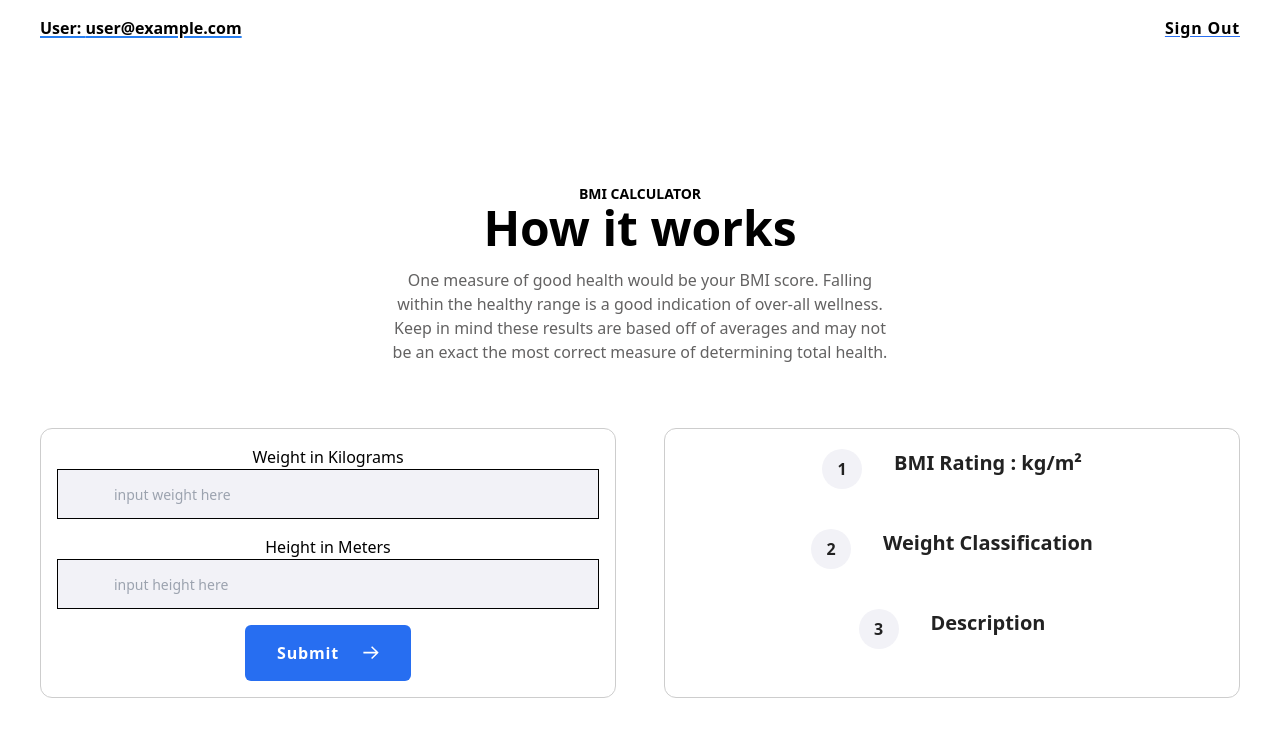
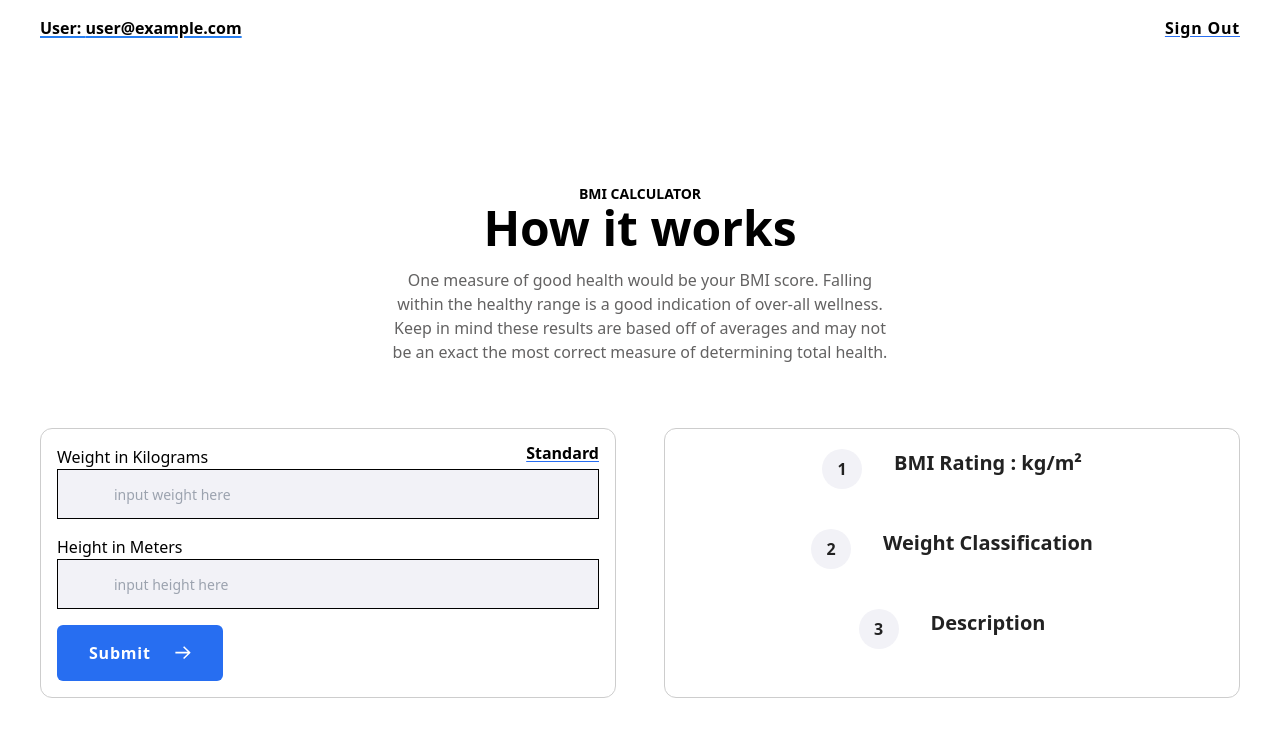
Before and after one commit to flor3z/onebetterbody, a React (Vite) app: page /account in a window 1280 px wide. Shown: the top 736 px of the page. Built offline with nearby package versions, Linux system fonts and the light colour scheme; no server answers; sample sign-in values are in the browser's storage.

Commit message:
calculation for metric conversion and UI change using button state switch

```diff
--- a/src/components/Account.jsx
+++ b/src/components/Account.jsx
@@ -7,6 +7,8 @@ function Account() {
   const [weight, setWeight] = useState('');
   const [height, setHeight] = useState('');
   const [result, setResult] = useState('');
+  const [inches, setInches] = useState('');
+  const [standardUnit, setStandardUnit] = useState(true);
   const [bmiInfo, setBmiInfo] = useState({});
 
   const { user, logout } = UserAuth();
@@ -22,12 +24,33 @@ function Account() {
     }
   };
 
+  const handleUnitSwitch = () => {
+    setStandardUnit(!standardUnit);
+  };
+
   const handleSubmitResult = (e) => {
     e.preventDefault();
+    if (standardUnit) {
       const heightSquared = height * height;
       setResult(weight / heightSquared);
       setHeight('');
       setWeight('');
+    } else {
+      const kilosIntoPounds = weight / 2.205;
+      const heightIntoMeters = height * 0.3048;
+      const heightTotal = heightIntoMeters + inches * 0.0254;
+      const metricHeightSquard = heightTotal * heightTotal;
+      console.log(
+        kilosIntoPounds,
+        heightIntoMeters,
+        heightTotal,
+        metricHeightSquard
+      );
+      setResult(kilosIntoPounds / metricHeightSquard);
+      setHeight('');
+      setInches('');
+      setWeight('');
+    }
   };
 
   const bmiResults = [
@@ -99,13 +122,13 @@ function Account() {
   return (
     <section>
       <div className="flex justify-between">
-        <div className="py-4 text-black font-semibold pl-5 sm:pl-10 underline decoration-[#276ef1] hover:decoration-[#277ef1] hover:decoration-2  underline-offset-2 ">
+        <div className="py-4 text-black font-bold pl-5 sm:pl-10 underline decoration-[#276ef1] hover:decoration-[#277ef1] hover:decoration-2  underline-offset-2 ">
           User: {user && user.email}
         </div>
         <div className="flex justify-center items-center py-4 pr-5 sm:pr-10">
           <button
             onClick={handleLogOut}
-            className="flex text-black items-center justify-center text-center font-semibold  underline decoration-[#276ef1] hover:decoration-[#277ef1] hover:decoration-2  underline-offset-2"
+            className="flex text-black items-center justify-center text-center underline decoration-[#276ef1] hover:decoration-[#277ef1] hover:decoration-2  underline-offset-2"
           >
             <p className="font-bold tracking-wider ">Sign Out</p>
           </button>
@@ -179,10 +202,18 @@ function Account() {
             </div>
             {/* </div> */}
           </div>
-          <div className="block w-auto h-auto md:h-full md:w-full overflow-hidden [grid-area:1/1/2/2] lg:[grid-area:1/1/2/2] rounded-xl border border-solid border-[#cdcdcd]">
+          <div className="relative block w-auto h-auto md:h-full md:w-full overflow-hidden [grid-area:1/1/2/2] lg:[grid-area:1/1/2/2] rounded-xl border border-solid border-[#cdcdcd]">
+            <button
+              onClick={handleUnitSwitch}
+              className="absolute top-3 right-4 font-bold underline decoration-[#276ef1] hover:decoration-[#277ef1] hover:decoration-2  underline-offset-2"
+            >
+              {standardUnit ? <span>Standard</span> : <span>Metric</span>}
+            </button>
             <form onSubmit={handleSubmitResult}>
-              <div className="flex flex-col items-center p-4 text-left ">
-                <label>Weight in Kilograms</label>
+              <div className="flex flex-col items-start p-4">
+                <label>
+                  {standardUnit ? 'Weight in Kilograms' : 'Weight in Pounds'}
+                </label>
                 <input
                   className="mb-4 block h-9 w-full border border-black bg-[#f2f2f7] px-3 py-6 pl-14 text-sm text-[#333333]"
                   onChange={(e) => setWeight(e.target.value)}
@@ -192,7 +223,12 @@ function Account() {
                   placeholder="input weight here"
                   required
                 />
-                <label>Height in Meters</label>
+                <label>
+                  {standardUnit
+                    ? 'Height in Meters'
+                    : 'Height in Feet and Inches'}
+                </label>
+                {standardUnit ? (
                   <input
                     className=" mb-4 block h-9 w-full border border-black bg-[#f2f2f7] px-3 py-6 pl-14 text-sm text-[#333333]"
                     onChange={(e) => setHeight(e.target.value)}
@@ -202,6 +238,30 @@ function Account() {
                     placeholder="input height here"
                     required
                   />
+                ) : (
+                  <>
+                    <input
+                      className=" mb-4 block h-9 w-full border border-black bg-[#f2f2f7] px-3 py-6 pl-14 text-sm text-[#333333]"
+                      onChange={(e) => setHeight(e.target.value)}
+                      value={height}
+                      maxLength="10"
+                      step=".01"
+                      type="number"
+                      placeholder="input feet here"
+                      required
+                    />
+                    <input
+                      className=" mb-4 block h-9 w-full border border-black bg-[#f2f2f7] px-3 py-6 pl-14 text-sm text-[#333333]"
+                      onChange={(e) => setInches(e.target.value)}
+                      value={inches}
+                      step=".01"
+                      type="number"
+                      placeholder="input inches here"
+                      required
+                    />
+                  </>
+                )}
+
                 <button
                   href="#"
                   className="flex items-center justify-center hover:bg-[#277ef1] bg-[#276ef1] px-8 py-4 text-center font-semibold rounded-md text-white"
```
Lines whose indentation alone changed are shown as unchanged.
